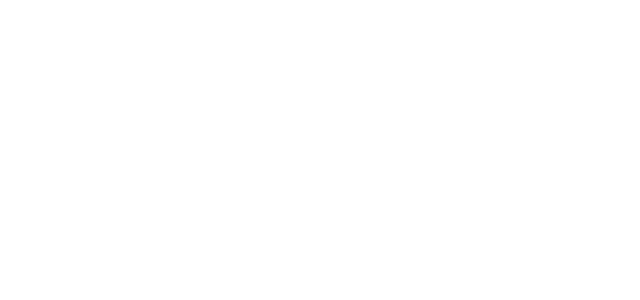
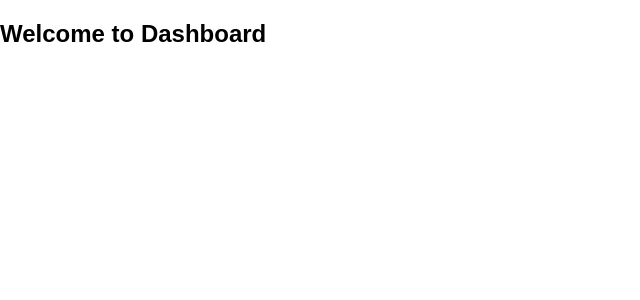
Before and after one commit to vistaran/javascript-practices, a React (Create React App) app in the folder todo/frontend/: page /dashboard/1 in a window 1280 px wide. Shown: the top 300 px of the page, without its empty margins (0-640 px from the left). Built offline with nearby package versions, Linux system fonts and the light colour scheme.

Commit message:
Update App.js

```diff
--- a/todo/frontend/src/App.js
+++ b/todo/frontend/src/App.js
@@ -7,7 +7,6 @@ import {BrowserRouter as Router,
 } from "react-router-dom";
 import Login from './Component/Login';
 import Dashboard from './Component/Dashboard';
-
 function App() {
   return (
     // <div className="App">
@@ -15,7 +14,7 @@ function App() {
       <Router>
         <Switch>
           <Route path="/" exact component={Login} />
-          <Route path="/dashboard" exact component={Dashboard}/>
+          <Route path="/dashboard/:id" exact component={Dashboard}/>
         </Switch>
     </Router>
 
```
